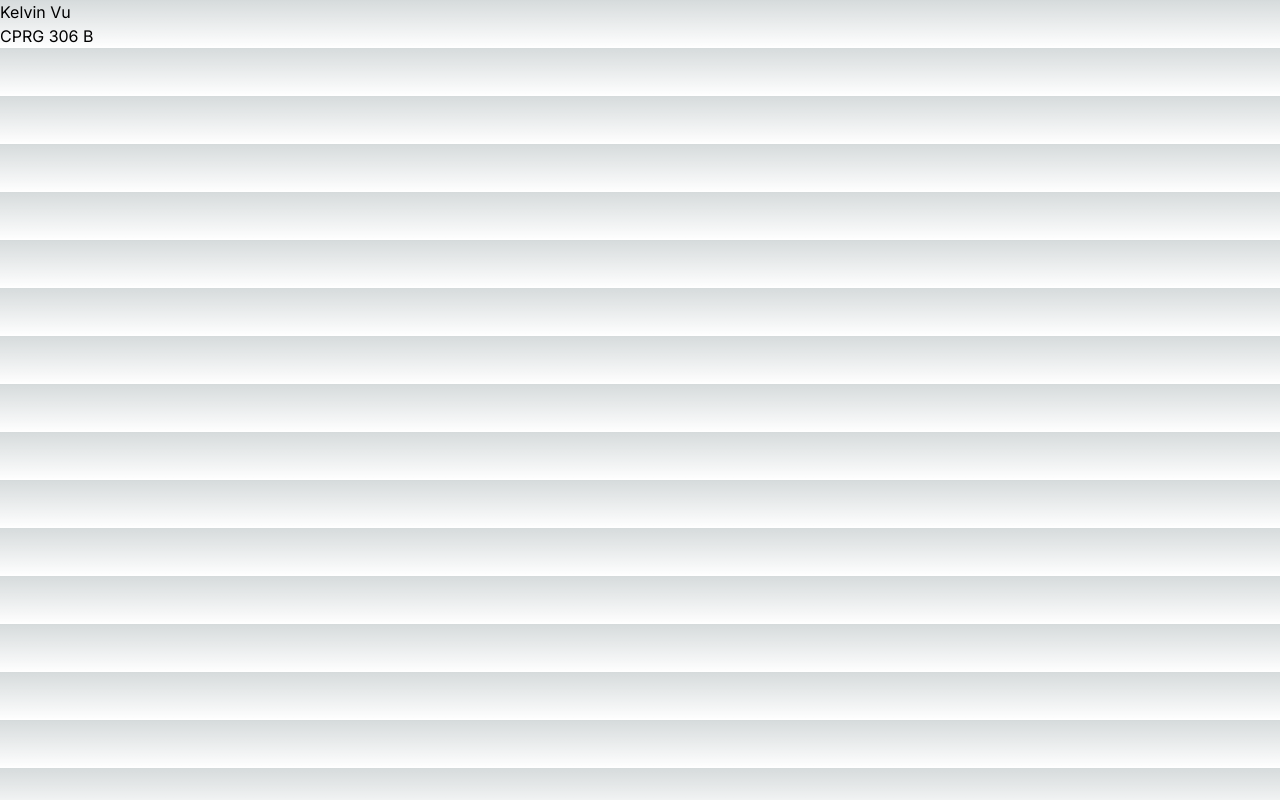
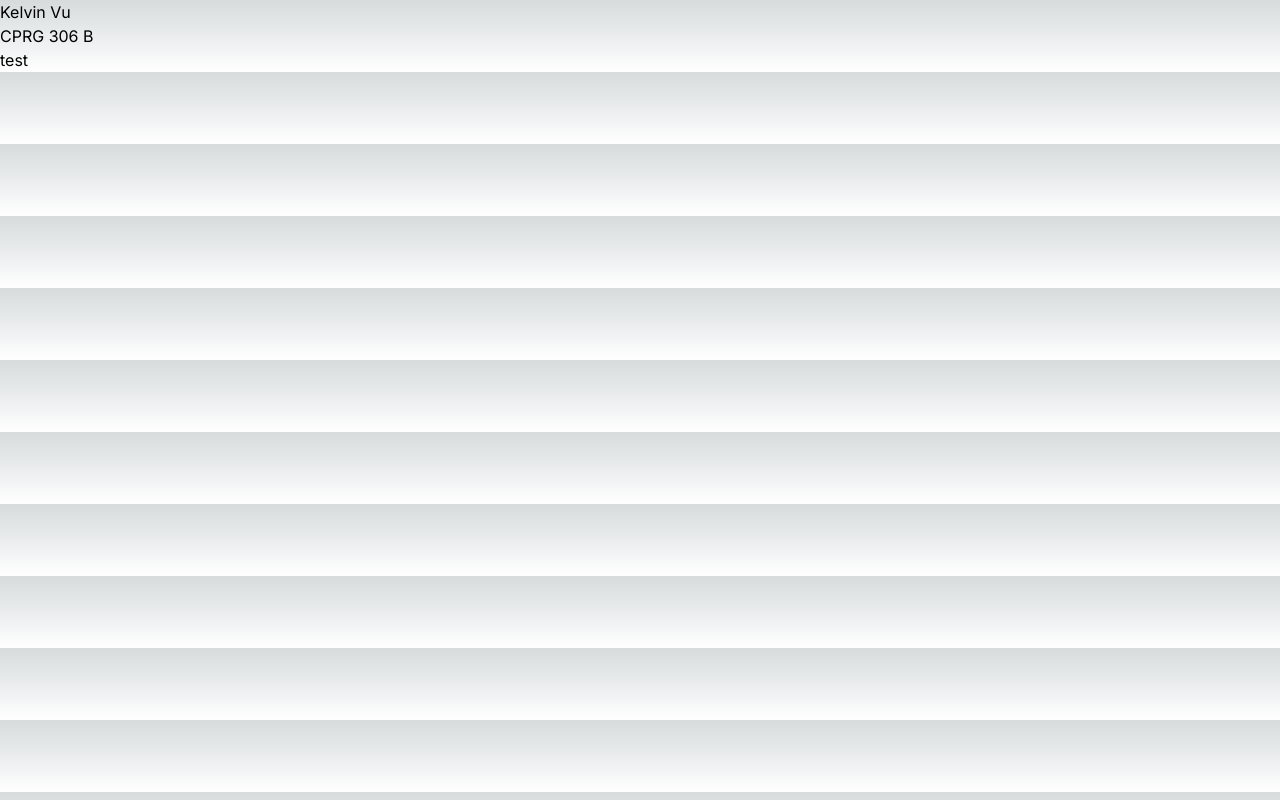
Before and after one commit to kelvinvu19/cprg306-assignments, a Next.js app: page / in a window 1280 px wide. Built offline with nearby package versions, Linux system fonts and the light colour scheme.

Commit message:
Update page.js

```diff
--- a/app/page.js
+++ b/app/page.js
@@ -23,6 +23,7 @@ function GitHubRepository() {
   return (
     <div>
       <Link href="https://github.com/kelvinvu19/cprg306-assignments">
+        <a>test</a>
     </Link>
     </div>
   );
```
